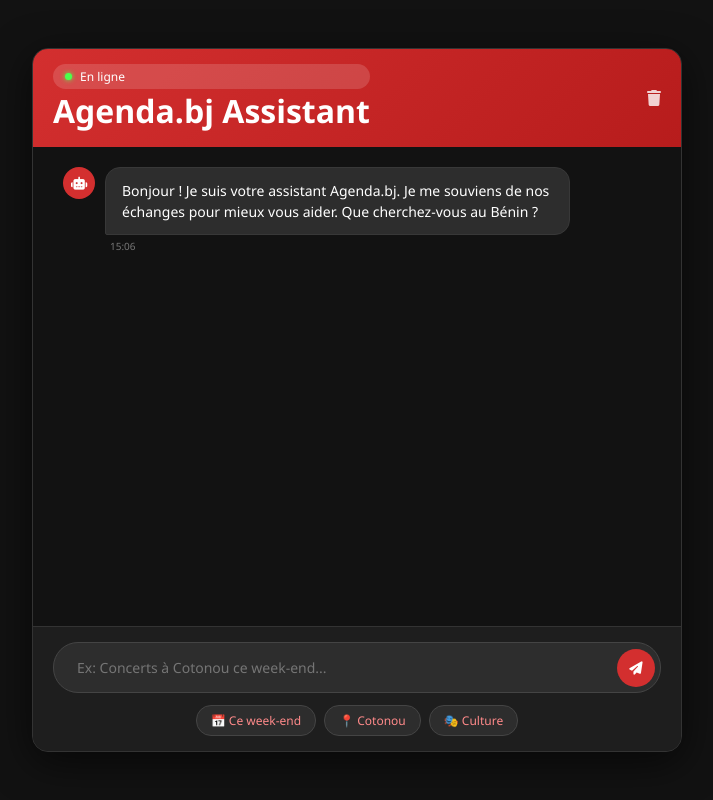
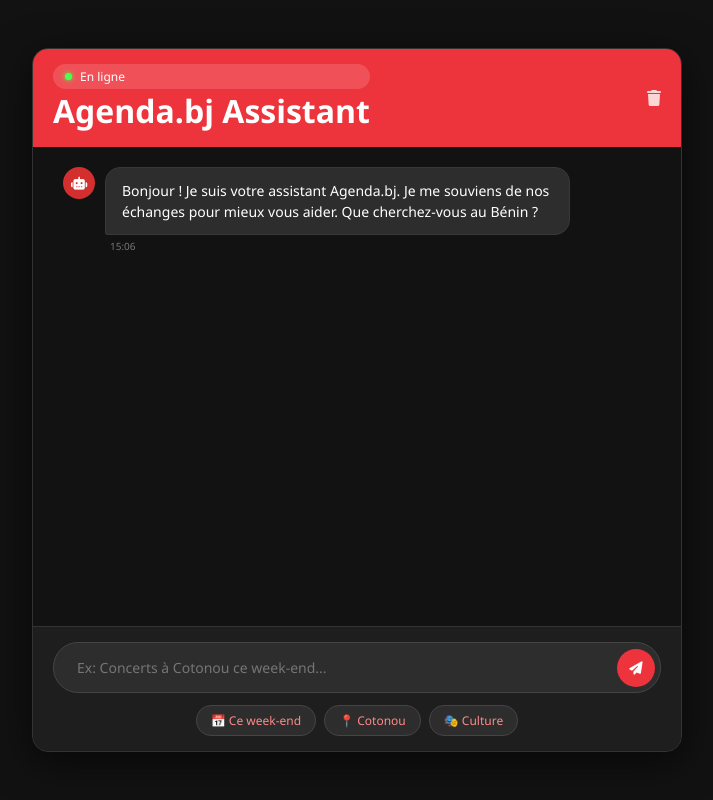
Before and after one commit to houmenoumerveille71-rgb/lagendachatbot.bj, a Python web app: template templates/chat.html in a window 1280 px wide. Shown: the whole page, without its empty margins (283-996 px from the left). Run offline with Jinja, Linux system fonts and the light colour scheme; the template is opened without the code that fills it, so the values that code supplies are empty.

Commit message:
Mise a jour pour la version en ligne

```diff
--- a/templates/chat.html
+++ b/templates/chat.html
@@ -19,7 +19,7 @@
 
         /* Header */
         .chat-header {
-            background: linear-gradient(135deg, #d32f2f 0%, #b71c1c 100%);
+            background: linear-gradient(135deg, #ED333B 0%, #ED333B 100%);
             color: white; padding: 15px 20px; display: flex; justify-content: space-between; align-items: center;
         }
         .status { display: flex; align-items: center; gap: 8px; font-size: 12px; background-color: rgba(255, 255, 255, 0.15); padding: 4px 12px; border-radius: 20px; }
@@ -46,17 +46,17 @@
         .chat-input-container { padding: 15px 20px; border-top: 1px solid #333; background-color: #1e1e1e; }
         .chat-input-wrapper { display: flex; align-items: center; background-color: #2d2d2d; border-radius: 25px; padding: 5px 5px 5px 18px; border: 1px solid #444; }
         #user-input { flex: 1; border: none; background: transparent; padding: 10px 5px; font-size: 14px; color: #ffffff; outline: none; }
-        .send-button { background: #d32f2f; color: white; border: none; width: 38px; height: 38px; border-radius: 50%; cursor: pointer; transition: 0.2s; }
-        .send-button:hover { transform: scale(1.05); background: #b71c1c; }
+        .send-button { background: #ED333B; color: white; border: none; width: 38px; height: 38px; border-radius: 50%; cursor: pointer; transition: 0.2s; }
+        .send-button:hover { transform: scale(1.05); background: #ED333B; }
 
         .input-actions { display: flex; gap: 8px; margin-top: 12px; flex-wrap: wrap; justify-content: center; }
         .action-chip { background-color: #2d2d2d; color: #ff8a8a; padding: 6px 14px; border-radius: 15px; font-size: 12px; cursor: pointer; border: 1px solid #444; }
-        .action-chip:hover { background-color: #d32f2f; color: white; }
+        .action-chip:hover { background-color: #ED333B; color: white; }
 
         /* Typing Indicator */
         .typing-indicator { display: flex; align-items: center; gap: 10px; padding: 12px 16px; background-color: #2d2d2d; border-radius: 15px; border-bottom-left-radius: 2px; border: 1px solid #383838; }
         .typing-dots { display: flex; gap: 4px; }
-        .typing-dot { width: 6px; height: 6px; background-color: #d32f2f; border-radius: 50%; animation: typingBounce 1.4s infinite ease-in-out; }
+        .typing-dot { width: 6px; height: 6px; background-color: #ED333B; border-radius: 50%; animation: typingBounce 1.4s infinite ease-in-out; }
         .typing-dot:nth-child(2) { animation-delay: 0.2s; }
         .typing-dot:nth-child(3) { animation-delay: 0.4s; }
         @keyframes typingBounce { 0%, 60%, 100% { transform: translateY(0); opacity: 0.4; } 30% { transform: translateY(-8px); opacity: 1; } }
```
